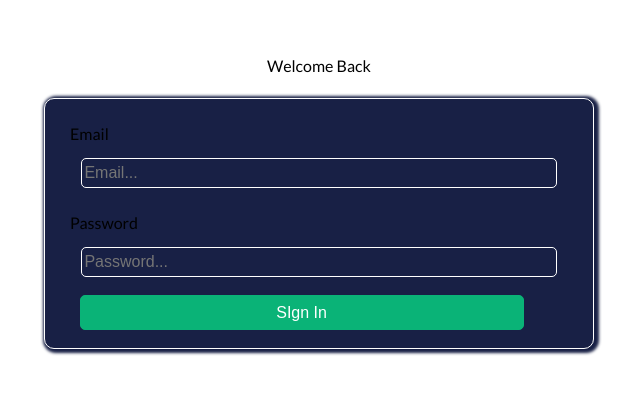
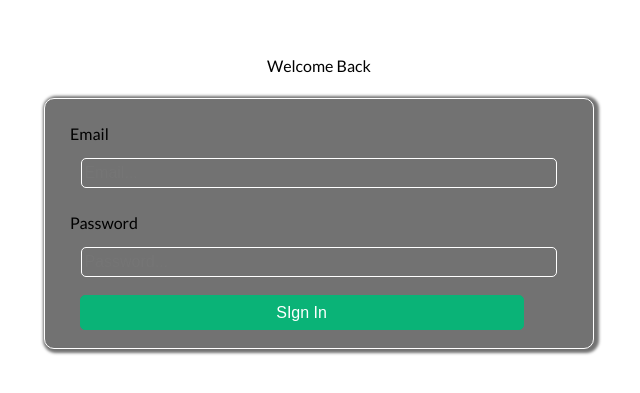
Before and after one commit to programmerraja/ExpenseTracker, a React (Create React App) app in the folder client/: page / in a window 1280 px wide. Shown: the part 209-602 px from the top of the page, without its empty margins (321-961 px from the left). Built offline with nearby package versions, Linux system fonts and the light colour scheme; the HTML template or start-up script is replaced by a standard one.

Commit message:
style updated

```diff
--- a/client/src/App.css
+++ b/client/src/App.css
@@ -5,7 +5,7 @@
 :root{
 	--primary-color:#0ab377;
 	--secondary-color:#152251;
-  --secondary-color-light:#182045;
+  --secondary-color-light:#727272;
   --secondary-color-lightr:rgba(24,32,69,0.7);
   --secondary-color-input:#152248;
   --font-color: white;
```
